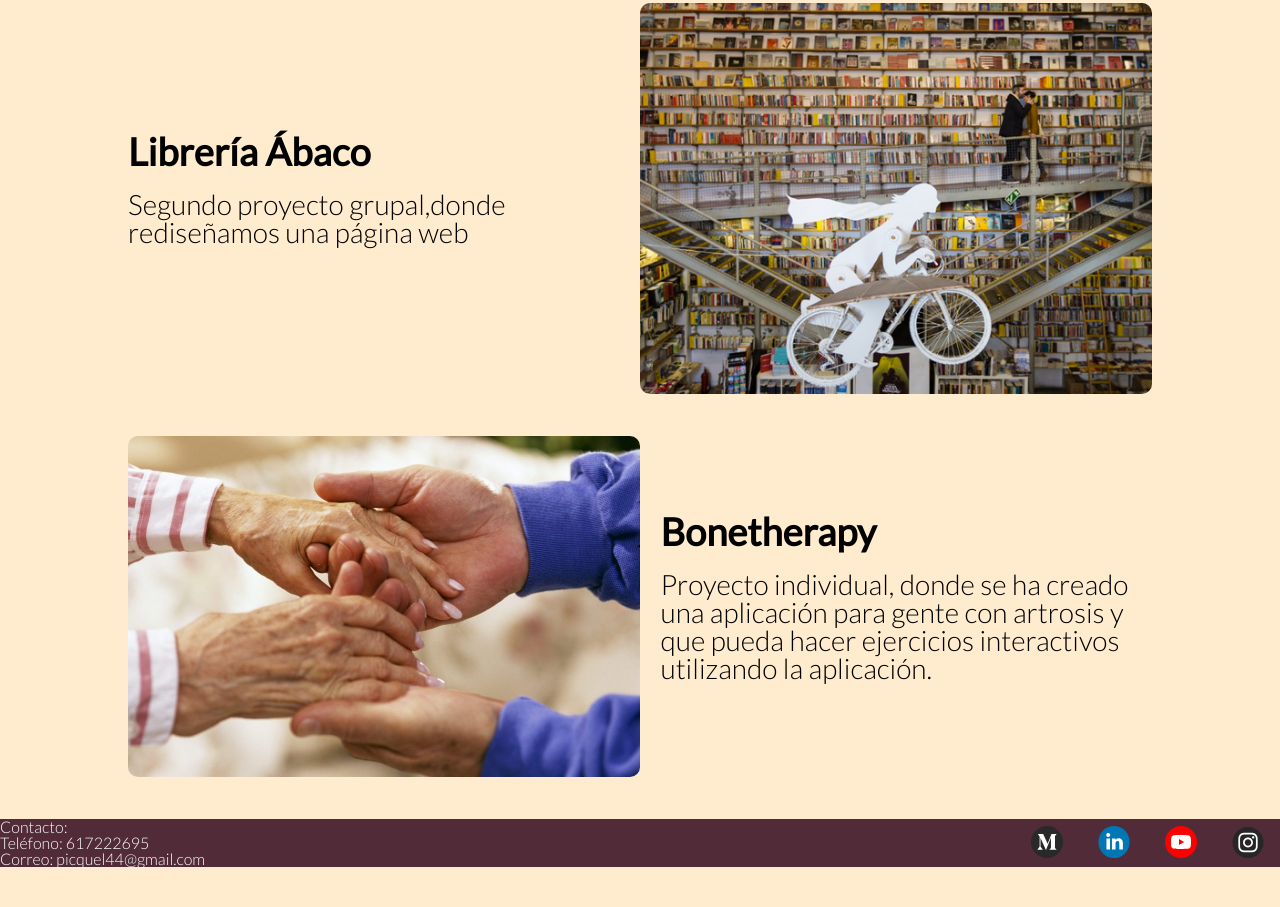
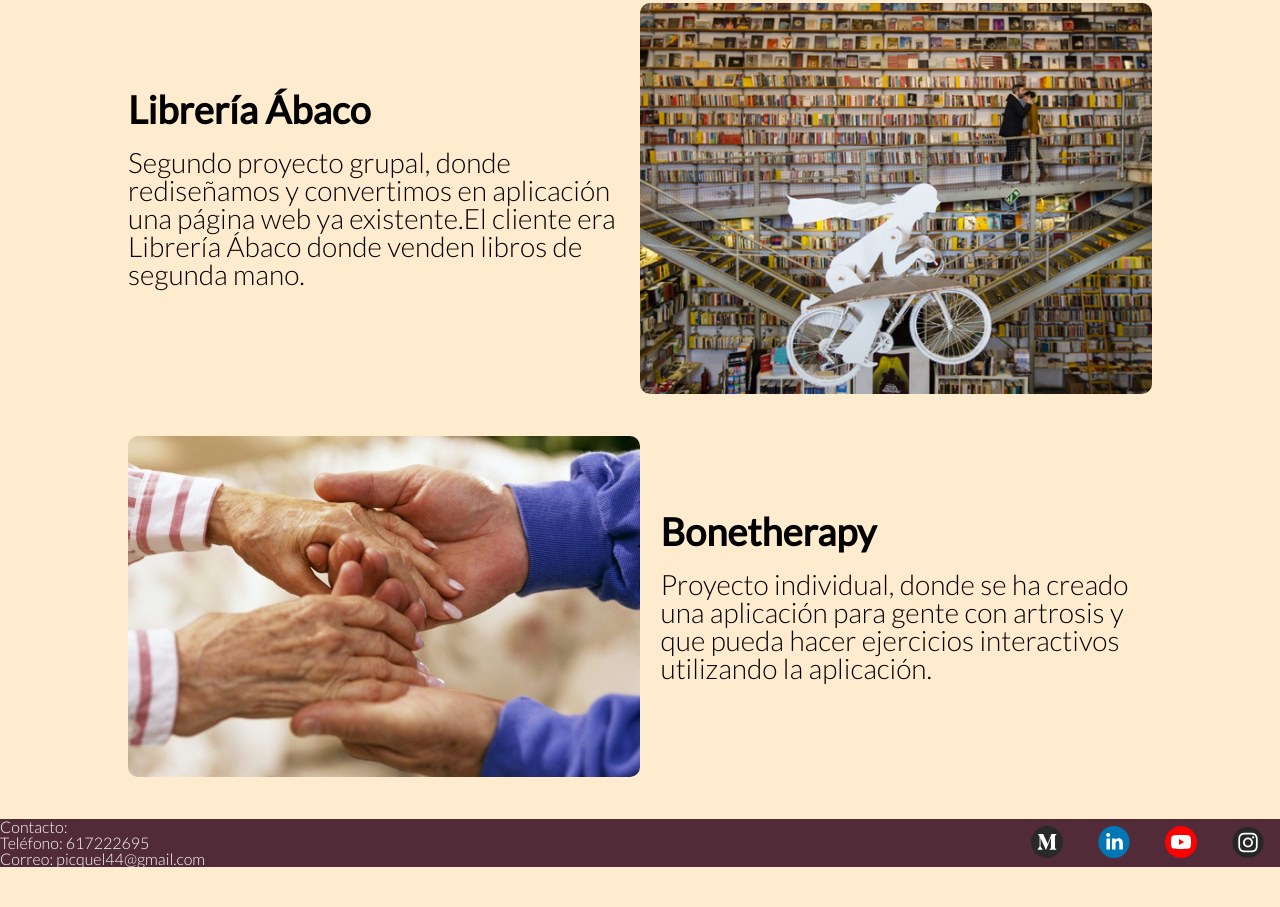
Before and after one commit to Isabel-picazo-quel/portfolio-example, a plain HTML site: page index.html in a window 1280 px wide. Shown: the part 942-1849 px from the top of the page. Drawn offline with nearby package versions, Linux system fonts and the light colour scheme.

Commit message:
Add files via upload

```diff
--- a/index.html
+++ b/index.html
@@ -46,7 +46,7 @@
             <div data-aos="fade-left" data-aos-duration="1000" class="project">
                 <div class="project-info">
                     <h2 class="project-info-title">Librería Ábaco</h2>
-                    <p class="project-info-subtitle">Segundo proyecto grupal,donde rediseñamos una página web </p>
+                    <p class="project-info-subtitle">Segundo proyecto grupal, donde rediseñamos y convertimos en aplicación una página web ya existente.El cliente era Librería Ábaco donde venden libros de segunda mano. </p>
                 </div>
                 <div class="project-img">
                     <img src="imagenes/Captura-de-pantalla-2018-04-07-a-las-14.15.37.png" alt="Librería Ábaco">
```
